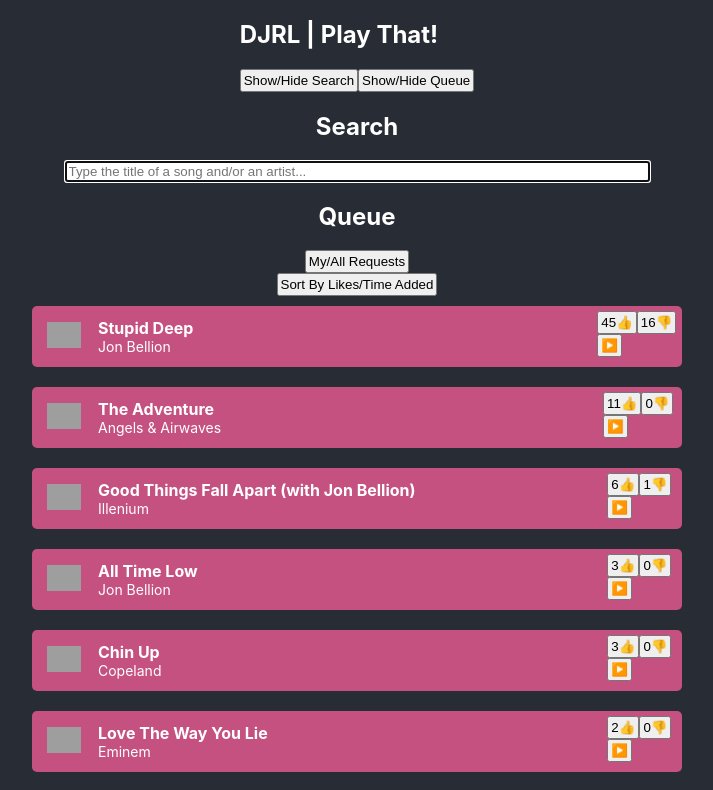
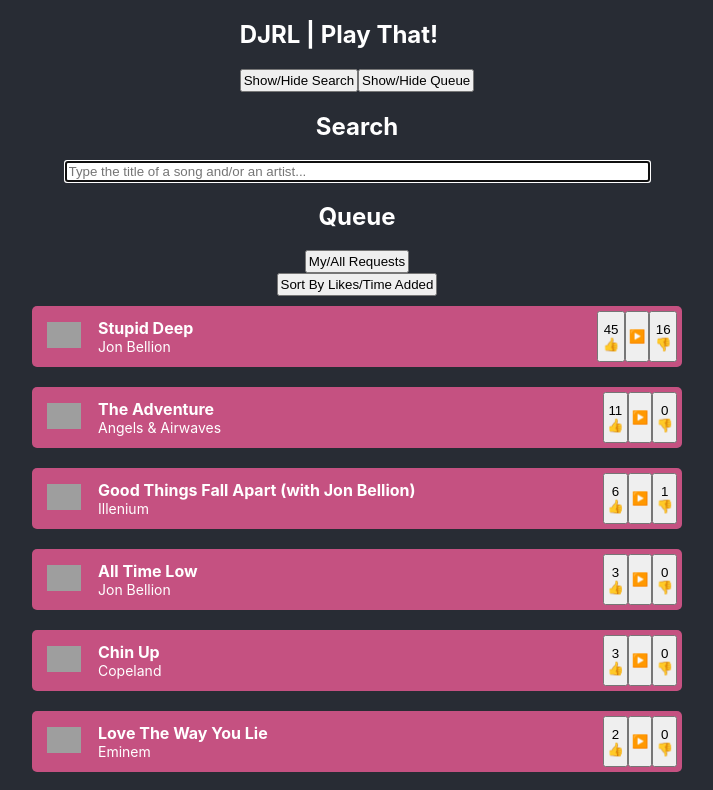
Before and after one commit to kyletower/djrl, a React (Create React App) app: page / in a window 1280 px wide. Shown: the top 790 px of the page, without its empty margins (283-996 px from the left). Built offline with nearby package versions, Linux system fonts and the light colour scheme; data requests are answered from the project's data file; grey boxes are pictures that could not be loaded.

Commit message:
finishing up for the day

```diff
--- a/src/App.css
+++ b/src/App.css
@@ -79,6 +79,14 @@
   font-size: calc(6px + 1vmin);
 }
 
+.vote {
+  display: flex;
+}
+
+.vote button {
+  flex-direction: column;
+}
+
 .add-to-queue {
   /* display: block; */
   /* width: 100%; */
--- a/src/SongQueue.js
+++ b/src/SongQueue.js
@@ -62,8 +62,8 @@
             </div>
             <div className='vote'>
               <button onClick={() => upVote(song)}>{song.upVotes}👍</button>
+              <button onClick={() => markAsPlayed(song.id)}>▶️</button>
               <button onClick={() => downVote(song)}>{song.downVotes}👎</button>
-              <button onClick={() => markAsPlayed(song.id)}>▶️</button>
             </div>
           </div>
         ))}
```
